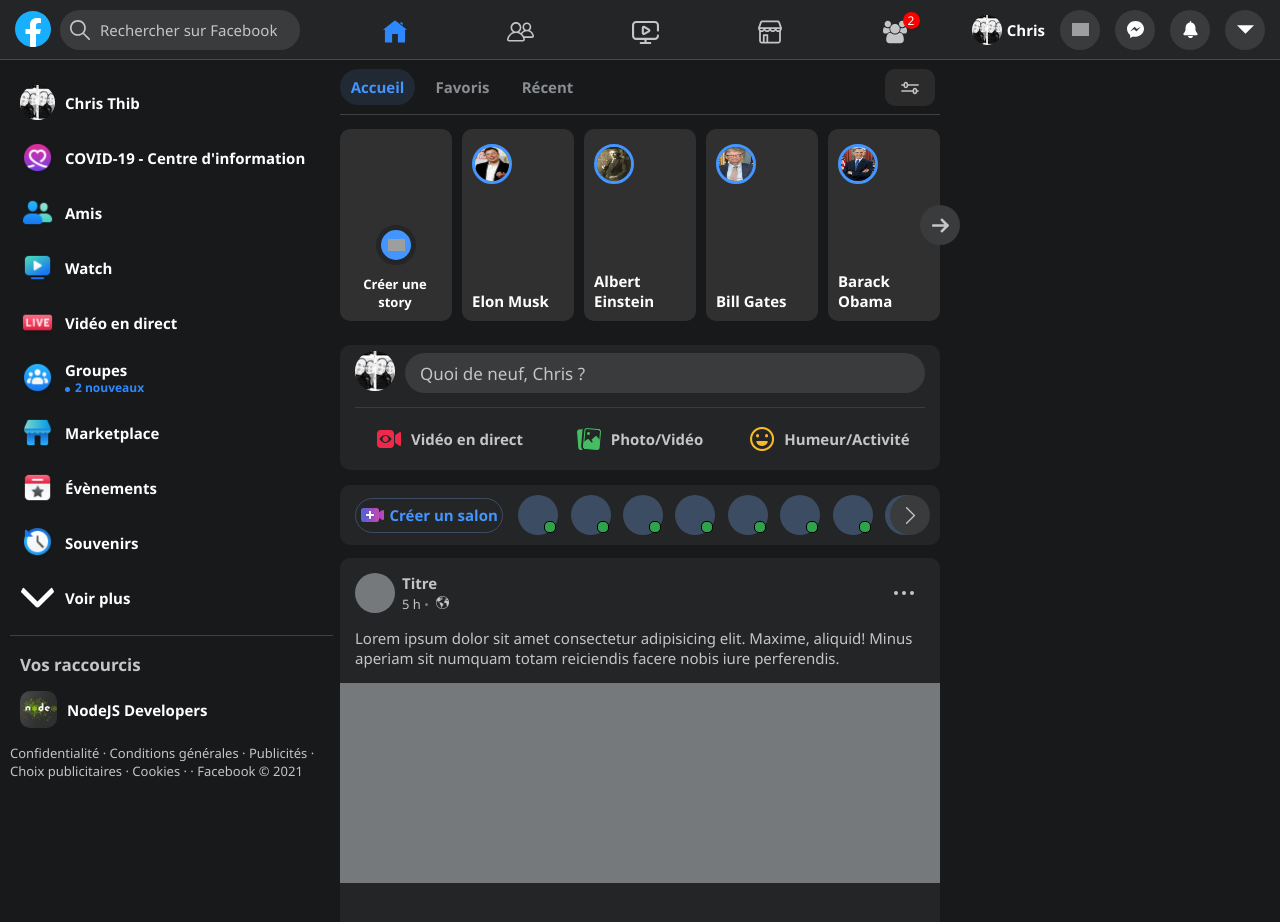
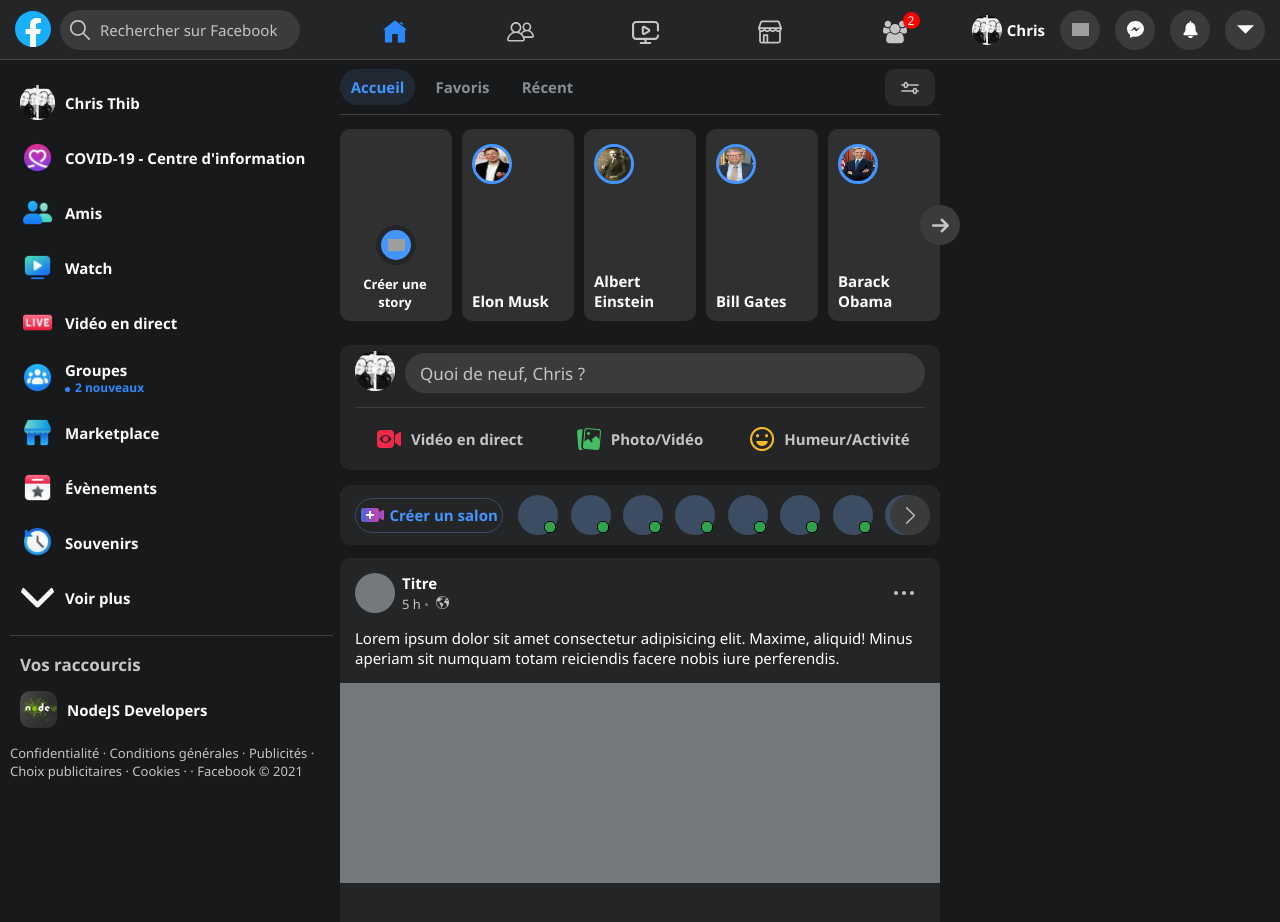
Before and after one commit to ThibertChristophe/Facebook-Clone, a React (Create React App) app in the folder facebook-clone/: page / in a window 1280 px wide. Shown: the top 922 px of the page. Built offline with nearby package versions, Linux system fonts and the light colour scheme; grey boxes are pictures that could not be loaded.

Commit message:
Adjust color text in post

```diff
--- a/facebook-clone/src/styles/components/_posts.scss
+++ b/facebook-clone/src/styles/components/_posts.scss
@@ -23,8 +23,13 @@
       display: flex;
       flex-direction: column;
       width: 85%;
+      a h4 {
+        color: white;
+        &:hover {
+          text-decoration: underline;
+        }
+      }
       a {
-        color: white;
         &:hover {
           text-decoration: underline;
         }
@@ -69,6 +74,7 @@
   .posts-content {
     padding: 0px 15px;
     margin-bottom: 15px;
+    color: white;
   }
   .posts-img {
     background-color: #76797c;
```
